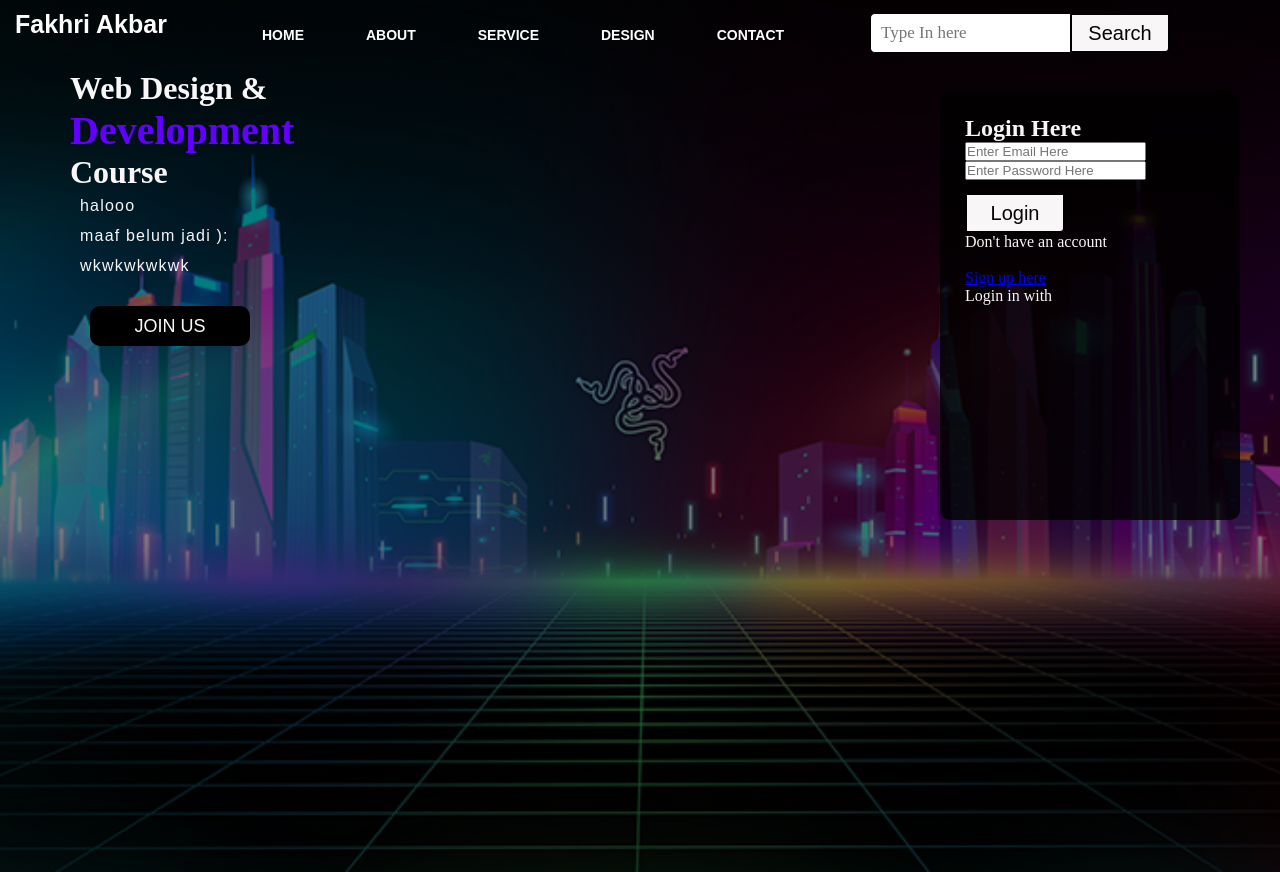
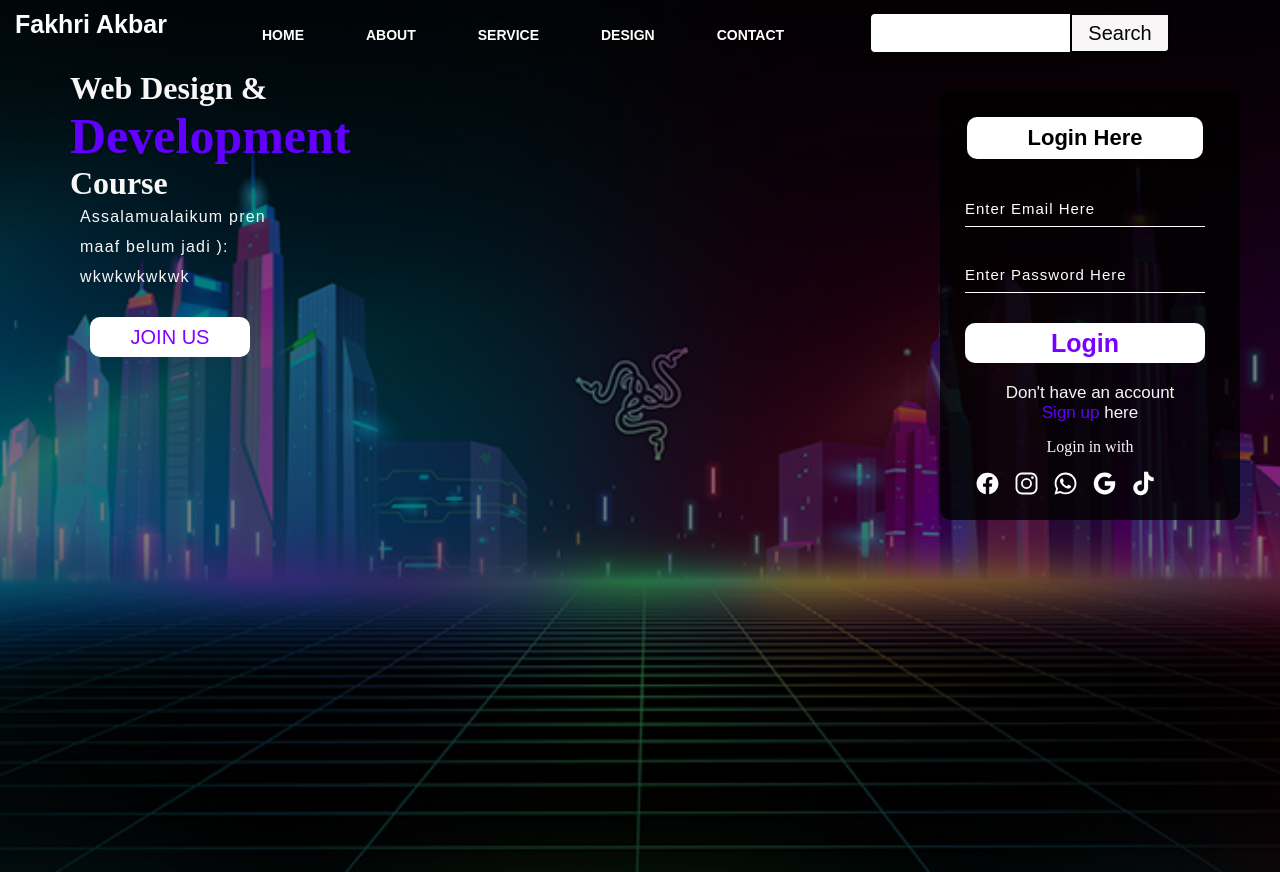
Before and after one commit to Uzumaki147774/Uzumaki147774.github.io, a plain HTML site: page index.html in a window 1280 px wide. Drawn offline with nearby package versions, Linux system fonts and the light colour scheme.

Commit message:
Add files via upload

```diff
--- a/index.html
+++ b/index.html
@@ -28,20 +28,30 @@
          </div>
          <div class="content">
             <h1>Web Design & <br><span>Development</span> <br>Course</h1>
-            <p class="par">halooo<br>maaf belum jadi ):<br>wkwkwkwkwk</p>
+            <p class="par">Assalamualaikum pren<br>maaf belum jadi ):<br>wkwkwkwkwk</p>
 
             <button class="cn"><a href="#">JOIN US</a></button>
 
-            <div class="from">
+            <div class="form">
                 <h2>Login Here</h2>
                 <input type="email" name="email" placeholder="Enter Email Here">
                 <input type="password" name="" placeholder="Enter Password Here">
-                <button class="btn"><a hre="#">Login</a></button>
+                <button class="btnn"><a hre="#">Login</a></button>
 
-                <p class="link">Don't have an account</p><br>
-                <a href="#">Sign up here</a>
+                <p class="link">Don't have an account<br>
+                <a href="#">Sign up </a> here</a></p>
                 <p class="liw">Login in with</p>
+
+               <div class="icon">
+                   <a href="#"><ion-icon name="logo-facebook"></ion-icon></a>
+                   <a href="#"><ion-icon name="logo-instagram"></ion-icon></a>
+                   <a href="#"><ion-icon name="logo-whatsapp"></ion-icon></a>
+                   <a href="#"><ion-icon name="logo-google"></ion-icon></a>
+                   <a href="#"><ion-icon name="logo-tiktok"></ion-icon></a>
+               </div>
             </div>
          </div>
      </div>
+     <script src="https://unpkg.com/ionicons@5.4.0/dist/ionicons.js"></script>
 </body>
+</html>
--- a/style.css
+++ b/style.css
@@ -134,32 +134,31 @@ ul li a:hover{
 .content .cn{
     width: 160px;
     height: 40px;
-    background: #000000;
+    background: #ffffff;
     border: none;
     margin-bottom: 10px;
     margin-left: 20px;
-    font-size: 18px;
+    font-size: 20px;
     border-radius: 10px;
     cursor: pointer;
-
+    transition:  0.4s ease;
 }
 
 .content .cn a{
     text-decoration: none;
-    color: #fcfafa;
-    transition: .5s ease;
+    color: #8400ff;
 }
 
 .cn:hover{
-    background-color: #4a0075;
+    background-color: #000000;
 }
 
 .content span{
     color: #6200ff;
-    font-size: 40px;
+    font-size: 50px;
 }
 
-.from{
+.form{
    width: 250px;
    height: 380px;
    background: linear-gradient(to top, rgba(0,0,0,0.8)50%,rgba(0,0,0,0.8)50%);
@@ -168,5 +167,99 @@ ul li a:hover{
    left: 870px;
    border-radius: 10px;
    padding: 25px;
+}
 
+.form h2{
+    width: 220px;
+    font-family: sans-serif;
+    text-align: center;
+    color: #000000;
+    font-size: 22px;
+    background-color: #fff;
+    border-radius: 10px;
+    margin: 2px;
+    padding: 8px;
 }
+
+.form input{
+    width: 240px;
+    height: 35px;
+    background: transparent;
+    border-bottom: 1px solid #ffffff;
+    border-top: none;
+    border-right: none;
+    border-left: none;
+    color: #fff;
+    font-size: 15px;
+    letter-spacing: 1px;
+    margin-top: 30px;
+    font-family: sans-serif;
+}
+
+.form input:focus{
+    outline: none;
+}
+
+::placeholder{
+    color: #fff;
+    font-family: Arial;
+}
+
+.btnn{
+    width: 240px;
+    height: 40px;
+    background: #fff;
+    border: none;
+    margin-top: 30px;
+    font-size: 25px;
+    border-radius: 10px;
+    cursor: pointer;
+    color: #8400ff;
+    transition: 0.4s ease;
+}
+
+.btnn:hover{
+    background: rgb(0, 0, 0);
+    color: #ffffff;
+}
+
+.btnn a{
+    text-decoration: none;
+    color: #7700ff;
+    font-weight: bold;
+}
+
+.form .link{
+    font-family: Arial, Helvetica, sans-serif;
+    font-size: 17px;
+    padding-top: 20px;
+    text-align: center;
+}
+
+.form .link a{
+    text-decoration: none;
+    color: #6200ff;
+}
+
+.liw{
+    padding-top: 15px;
+    padding-bottom: 10px;
+    text-align: center;
+}
+
+.icon a{
+    text-decoration: none;
+    color: #fff;
+}
+
+.icon ion-icon{
+    color: #fff;
+    font-size: 25px;
+    padding-left: 10px;
+    padding-top: 5px;
+    transition:  0.3s ease;
+}
+
+.icon ion-icon:hover{
+    color: #6200ff;
+}
```
Lines whose indentation alone changed are shown as unchanged.
